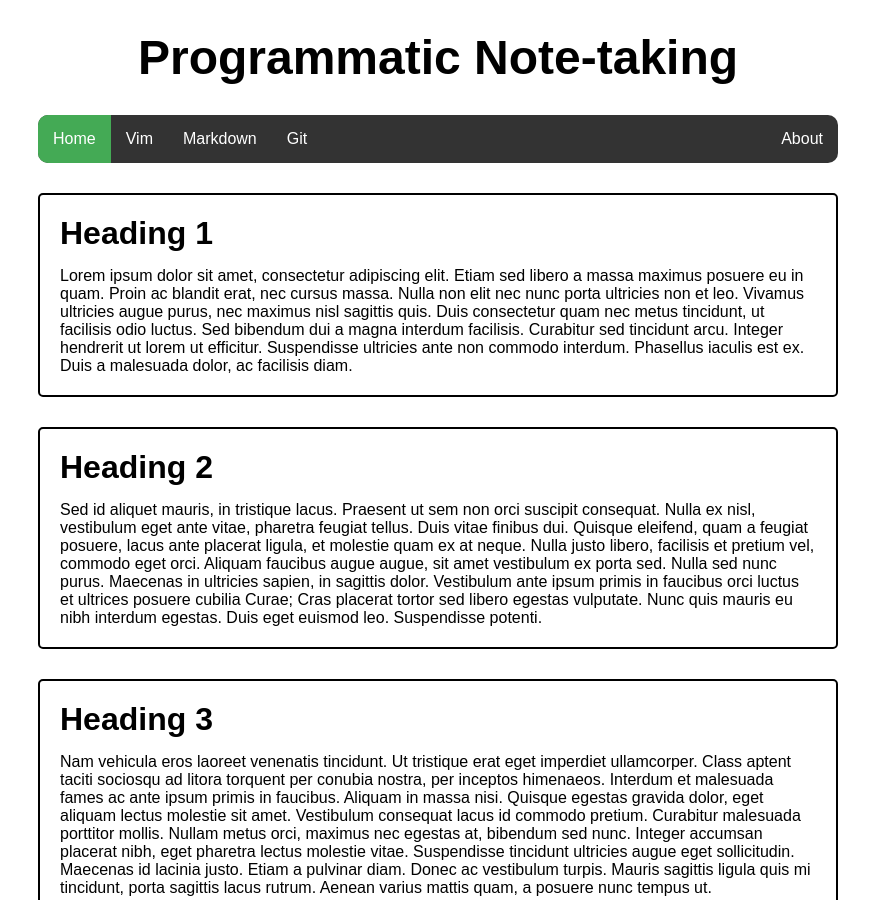
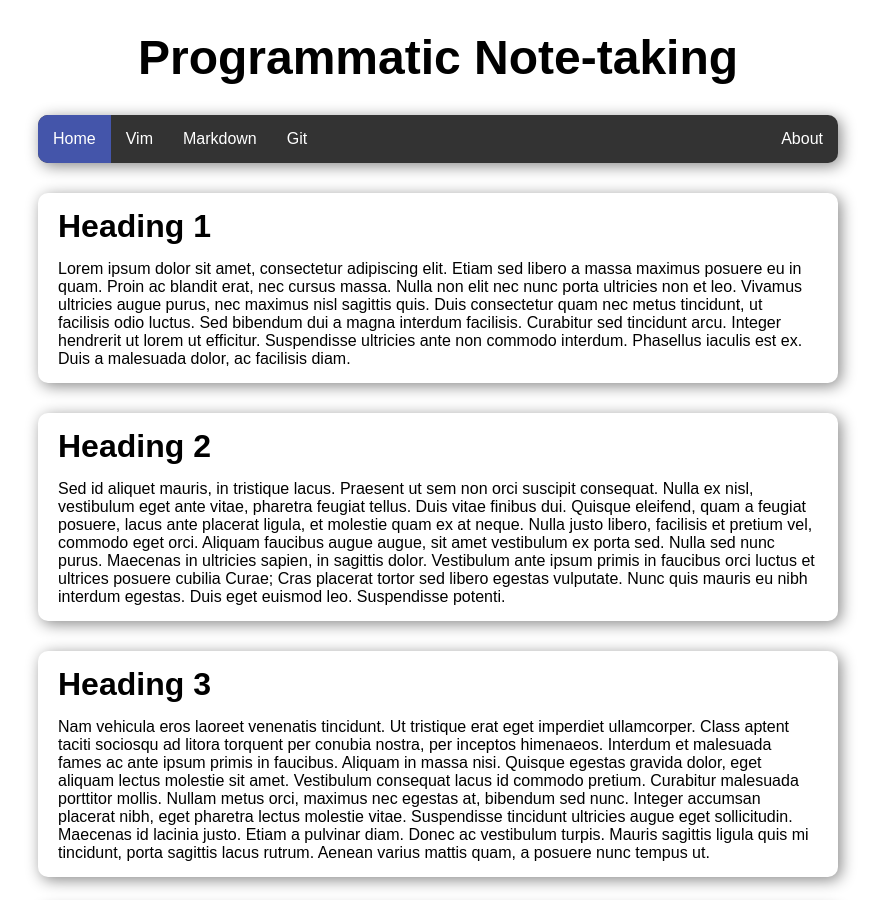
Before and after one commit to handrinp/cs499, a plain HTML site: page site/index.html in a window 1280 px wide. Shown: the top 900 px of the page, without its empty margins (202-1083 px from the left). Drawn offline with Linux system fonts and the light colour scheme.

Commit message:
css zeal

```diff
--- a/site/css/main-styles.css
+++ b/site/css/main-styles.css
@@ -7,6 +7,13 @@
   padding: 0;
 }
 
+/* card-style */
+nav, section {
+  border-radius: 10px;
+  box-shadow: 3px 3px 15px #888;
+}
+
+/* spacing */
 header, nav, section, footer {
   margin-top: 30px;
 }
@@ -21,6 +28,7 @@
   margin: 0 auto;
 }
 
+/* reset */
 h1, h2, h3, h4, h5, p, a, li {
   margin: 0;
   padding: 0;
@@ -37,7 +45,6 @@
 
 nav {
   background-color: #333;
-  border-radius: 10px;
   overflow: hidden;
 }
 
@@ -68,13 +75,11 @@
 }
 
 .active, .active:hover {
-  background-color: #4a5;
+  background-color: #45a;
 }
 
 section {
-  padding: 20px;
-  border: 2px solid #000;
-  border-radius: 5px;
+  padding: 15px 20px;
 }
 
 section h2 {
```
